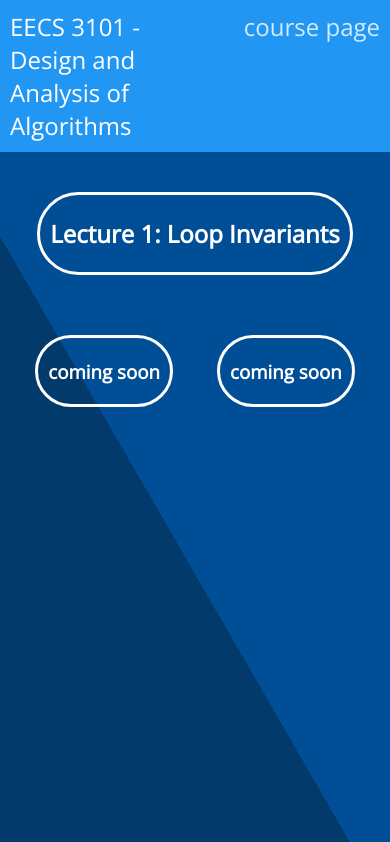
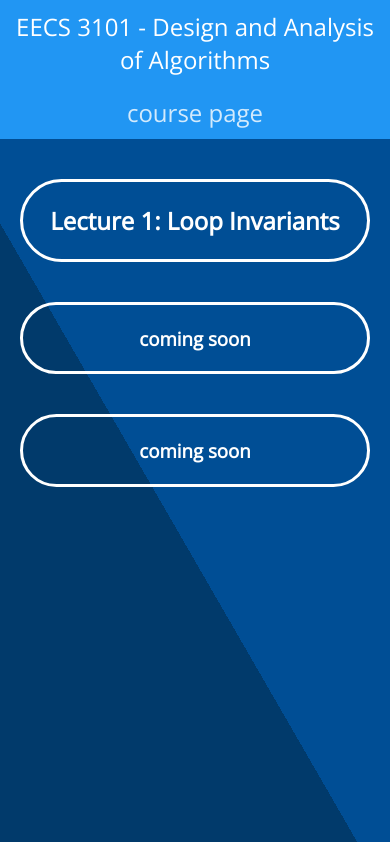
Before and after one commit to majd-asab/EECS-3101, a plain HTML site: page index.html in a window 390 px wide. Shown: the top 842 px of the page. Drawn offline with nearby package versions, Linux system fonts and the light colour scheme.

Commit message:
changed layout for mobile view

```diff
--- a/assets/css/styles.css
+++ b/assets/css/styles.css
@@ -104,3 +104,21 @@ body{
 	border-color: #ffffff;
 	background-color: #ffffff;
 }
+
+/* Mobile View */
+
+@media only screen and (max-width: 768px) {
+ .container {
+  grid-template-areas:
+  "header-A"
+  "header-B"
+  "main"
+  "footer"
+ }
+ .header-a,.header-b{
+ 	text-align: center;
+ }
+ .main div{
+ 	display: block;
+ }
+}
```
